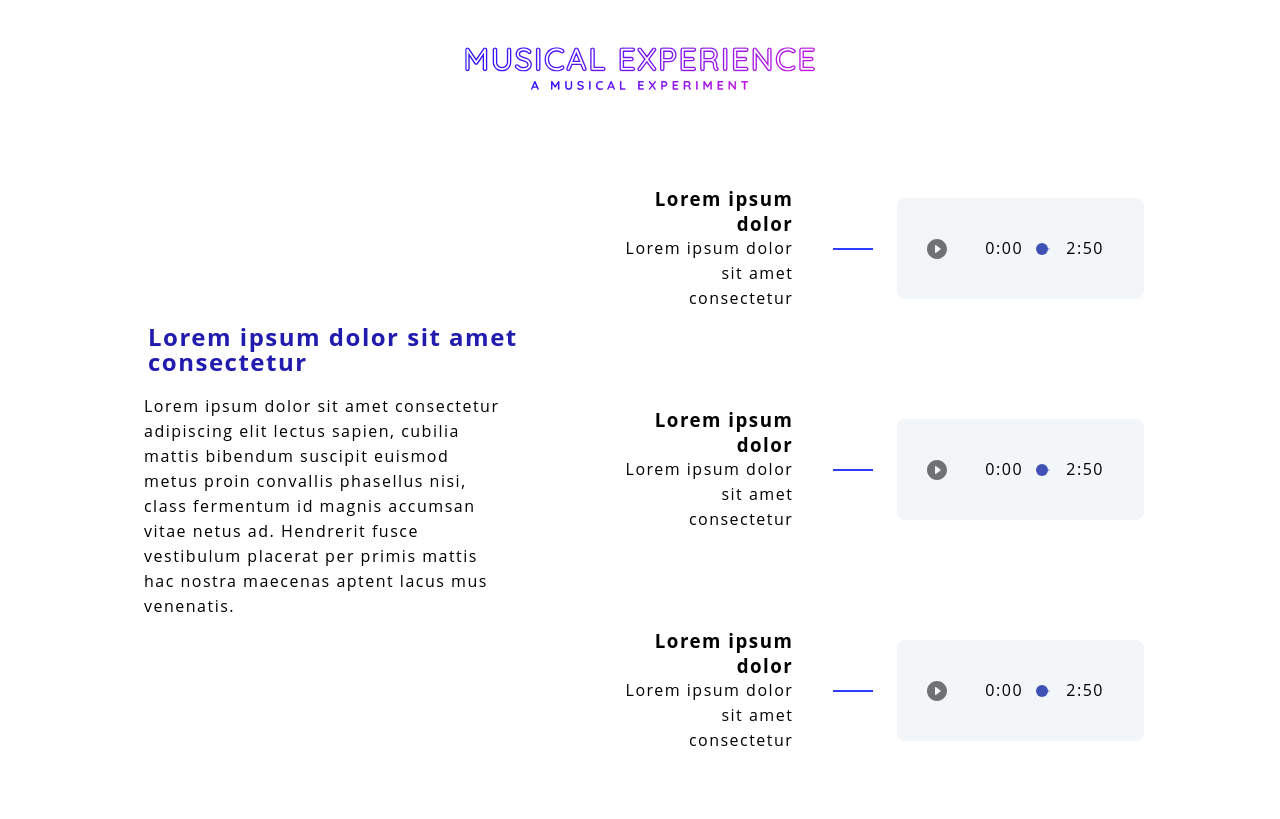
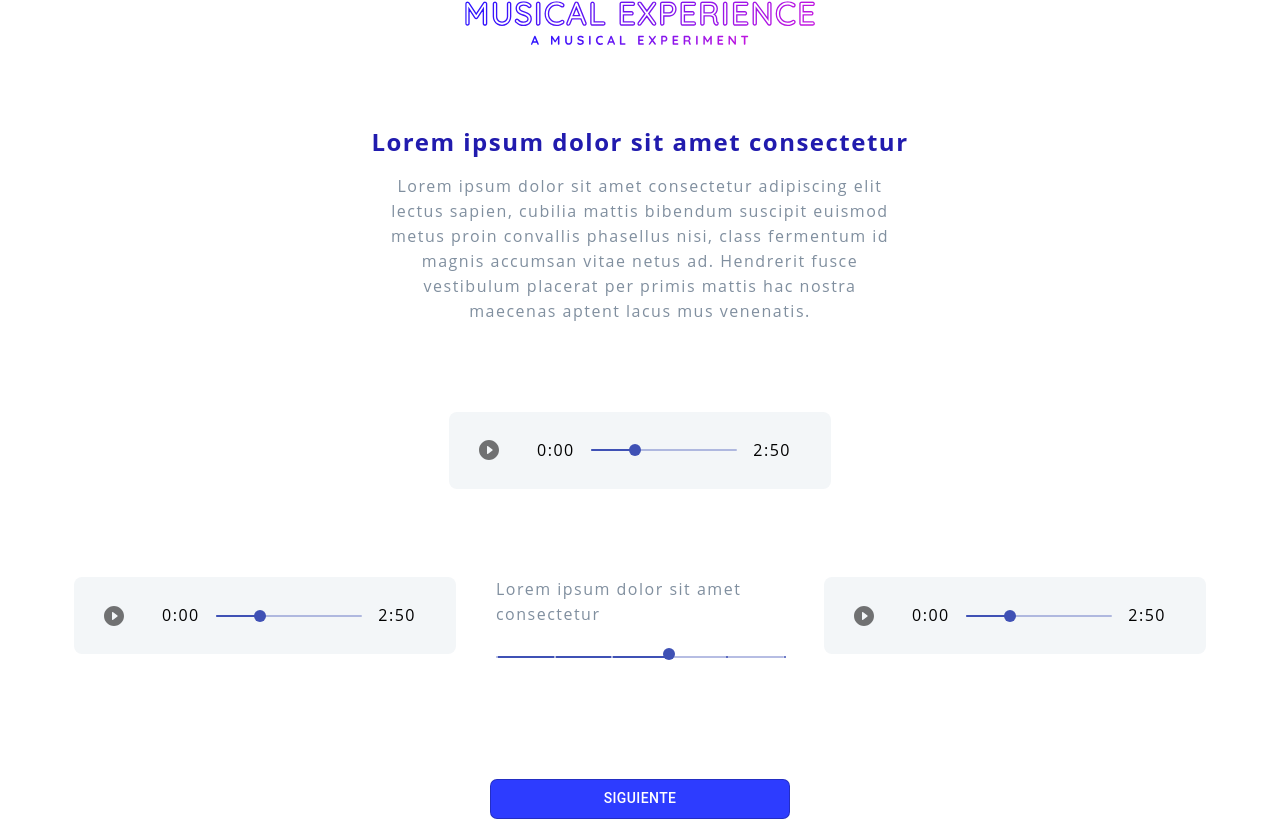
Before and after one commit to ValHappy/proyecto-Daniel, a React (Create React App) app: page / in a window 1280 px wide. Built offline with nearby package versions, Linux system fonts and the light colour scheme.

Commit message:
creacion de container exercise con componentes player, sliderMethod y LikertMethod

```diff
--- a/public/index.scss
+++ b/public/index.scss
@@ -4,4 +4,5 @@ body {
     font-family: 'Open Sans', sans-serif;
     letter-spacing: 1.5px;
     line-height: 25px;
+    color: #808F9F;
 }
--- /dev/null
+++ b/src/components/Evaluation/Likert.js
@@ -0,0 +1,72 @@
+import React from 'react';
+import { FormControlLabel, makeStyles, Radio, RadioGroup } from '@material-ui/core';
+import colors from '../../styles/colors';
+
+function Likert() {
+    const classes = useStyle();
+
+    return (
+        <div className={classes.likert}>
+            <p className={classes.question}> Lorem ipsum dolor sit amet consectetur</p>
+
+            <RadioGroup className={classes.container} row aria-label="position" name="position" defaultValue="top">
+
+                <FormControlLabel
+                    value="1"
+                    control={<Radio className={classes.radio} color="primary" />}
+                    label="1"
+                    labelPlacement="bottom"
+                />
+                <FormControlLabel
+                    value="2"
+                    control={<Radio className={classes.radio} color="primary" />}
+                    label="2"
+                    labelPlacement="bottom"
+                />
+                <FormControlLabel
+                    value="3"
+                    control={<Radio className={classes.radio} color="primary" />}
+                    label="3"
+                    labelPlacement="bottom"
+                />
+                <FormControlLabel
+                    value="4"
+                    control={<Radio className={classes.radio} color="primary" />}
+                    label="4"
+                    labelPlacement="bottom"
+                />
+                <FormControlLabel
+                    value="5"
+                    control={<Radio className={classes.radio} color="primary" />}
+                    label="5"
+                    labelPlacement="bottom"
+                />
+            </RadioGroup>
+        </div>
+    );
+}
+
+const useStyle = makeStyles((theme) => ({
+    likert: {
+        width: '25%',
+        margin: '1em',
+        padding: '1em',
+        display: 'flex',
+        flexDirection: 'column',
+        justifyContent: 'center',
+        alignItems: 'center',
+    },
+    question: {
+        color: colors.colortext,
+    },
+    container: {
+        display: 'flex',
+        justifyContent: 'center',
+        alignItems: 'center',
+    },
+    radio: {
+        color: colors.blue,
+    },
+}));
+
+export default Likert;
--- /dev/null
+++ b/src/components/Evaluation/SliderMethod.js
@@ -0,0 +1,45 @@
+import React from 'react';
+import { makeStyles, Slider } from '@material-ui/core';
+import colors from '../../styles/colors';
+
+function SliderMethod() {
+    const classes = useStyle();
+
+    return (
+        <div className={classes.slider}>
+            <p className={classes.question}> Lorem ipsum dolor sit amet consectetur</p>
+            <Slider
+                className={classes.container}
+                defaultValue={30}
+                aria-labelledby="discrete-slider"
+                valueLabelDisplay="auto"
+                step={10}
+                marks
+                min={0}
+                max={50}
+            />
+        </div>
+    );
+}
+
+const useStyle = makeStyles(() => ({
+    slider: {
+        width: '25%',
+        margin: '1em',
+        padding: '1em',
+        display: 'flex',
+        flexDirection: 'column',
+        justifyContent: 'center',
+        alignItems: 'center',
+    },
+    question: {
+        color: colors.colortext,
+    },
+    container: {
+        display: 'flex',
+        justifyContent: 'center',
+        alignItems: 'center',
+    },
+}));
+
+export default SliderMethod;
--- a/src/components/Music/Music.js
+++ b/src/components/Music/Music.js
@@ -32,7 +32,7 @@ const useStyle = makeStyles((theme) => ({
         alignItems: 'center',
     },
     info: {
-        width: '80%',
+        width: '35%',
         height: '100%',
         margin: '0.5em',
         padding: '1em',
@@ -56,18 +56,6 @@ const useStyle = makeStyles((theme) => ({
         height: 2,
         background: colors.blue,
     },
-    player: {
-        width: '100%',
-        height: '40%',
-        margin: '0.5em',
-        padding: '1em',
-        borderRadius: '0.5em',
-        display: 'flex',
-        justifyContent: 'center',
-        alignItems: 'center',
-        background: colors.background,
-    }
-
 }));
 
 export default Music;
--- a/src/components/Player/Player.js
+++ b/src/components/Player/Player.js
@@ -3,6 +3,9 @@ import { IconButton, makeStyles } from '@material-ui/core';
 import Timeline from '../General/Timeline';
 import { PlayCircleFilledRounded } from '@material-ui/icons';
 import colors from '../../styles/colors';
+
+const playerWidth = 350;
+const playerHeight = 45;
 
 function Player() {
     const classes = useStyle();
@@ -19,8 +22,8 @@ function Player() {
 
 const useStyle = makeStyles((theme) => ({
     player: {
-        width: '100%',
-        height: '40%',
+        width: playerWidth,
+        height: playerHeight,
         margin: '0.5em',
         padding: '1em',
         borderRadius: '0.5em',
--- a/src/containers/App/App.js
+++ b/src/containers/App/App.js
@@ -1,18 +1,17 @@
 import React from 'react';
 import { makeStyles } from '@material-ui/core/styles';
-
-//My components
 
 //My containers
 import Welcome from "../Welcome/Welcome";
 import Intro from '../Intro/Intro';
+import Exercise from '../Exercise/Exercise';
 
 function App() {
   const classes = useStyle();
 
   return (
     <div className={classes.app}>
-      <Intro />
+      <Exercise />
     </div>
   );
 }
--- a/src/containers/Exercise/Exercise.js
+++ b/src/containers/Exercise/Exercise.js
@@ -1,17 +1,92 @@
 import React from 'react';
 import { makeStyles } from '@material-ui/core/styles';
+import Player from '../../components/Player/Player';
+import Logo from '../../components/General/Logo';
+import colors from '../../styles/colors';
+import Btn from '../../components/General/Btn';
+import SliderMethod from '../../components/Evaluation/SliderMethod';
+import Likert from '../../components/Evaluation/Likert';
 
 function Exercise() {
     const classes = useStyle();
+
     return (
         <div className={classes.exercise}>
+            <Logo className={classes.logo} />
+            <div className={classes.info}>
+                <h2 className={classes.title}>Lorem ipsum dolor sit amet consectetur</h2>
+                <p className={classes.text}>Lorem ipsum dolor sit amet consectetur adipiscing elit lectus sapien, cubilia mattis bibendum suscipit euismod metus proin convallis phasellus nisi, class fermentum id magnis accumsan vitae netus ad. Hendrerit fusce vestibulum placerat per primis mattis hac nostra maecenas aptent lacus mus venenatis.</p>
+            </div>
 
+            <div className={classes.container}>
+                <div className={classes.content1}>
+                    <Player />
+                </div>
+                <div className={classes.content2}>
+                    <Player />
+                    <SliderMethod />
+                    <Player />
+                </div>
+            </div>
+
+            <Btn btn={"Siguiente"} />
         </div>
     );
 }
 
 const useStyle = makeStyles((theme) => ({
+    exercise: {
+        width: '100%',
+        height: '100%',
+        display: 'flex',
+        flexDirection: 'column',
+        justifyContent: 'center',
+        alignItems: 'center',
+    },
+    logo: {
 
+    },
+    info: {
+        width: '50%',
+        margin: '1em',
+        padding: '0.5em',
+        display: 'flex',
+        flexDirection: 'column',
+        justifyContent: 'center',
+        alignItems: 'center',
+    },
+    title: {
+        textAlign: 'center',
+        margin: 0,
+        padding: '0.5em',
+        color: colors.violet,
+    },
+    text: {
+        textAlign: 'center',
+        width: '80%',
+        margin: 0,
+        padding: '0.5em',
+        color: colors.colortext,
+    },
+    container: {
+        width: '90%',
+        margin: '1em',
+        padding: '1em',
+        display: 'flex',
+        flexDirection: 'column',
+        justifyContent: 'center',
+        alignItems: 'center',
+    },
+    content1: {
+        padding: '1em',
+    },
+    content2: {
+        width: '100%',
+        padding: '1em',
+        display: 'flex',
+        justifyContent: 'center',
+        alignItems: 'center',
+    },
 }));
 
 export default Exercise;
--- a/src/containers/Intro/Intro.js
+++ b/src/containers/Intro/Intro.js
@@ -62,10 +62,9 @@ const useStyle = makeStyles((theme) => ({
         width: '80%',
         margin: 0,
         padding: '0.5em',
-        color: colors.text,
+        color: colors.colortext,
     },
     test: {
-        width: '55%',
         height: '100%',
         display: 'flex',
         flexDirection: 'column',
--- a/src/containers/Welcome/Welcome.js
+++ b/src/containers/Welcome/Welcome.js
@@ -41,13 +41,13 @@ const useStyle = makeStyles((theme) => ({
     title: {
         margin: '0',
         padding: '0.5em',
-        color: colors.text,
+        color: colors.colortext,
         textAlign: 'center',
     },
     text: {
         margin: '0',
         padding: '1em',
-        color: colors.text,
+        color: colors.colortext,
         textAlign: 'center',
     },
 }));
```
